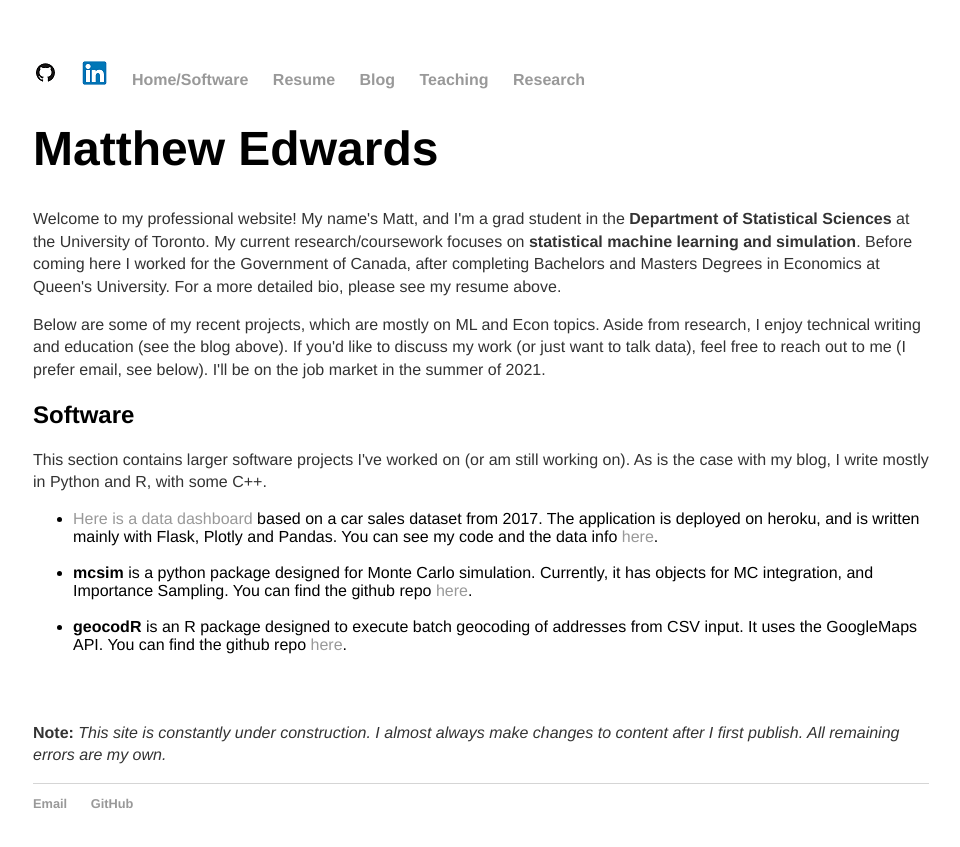
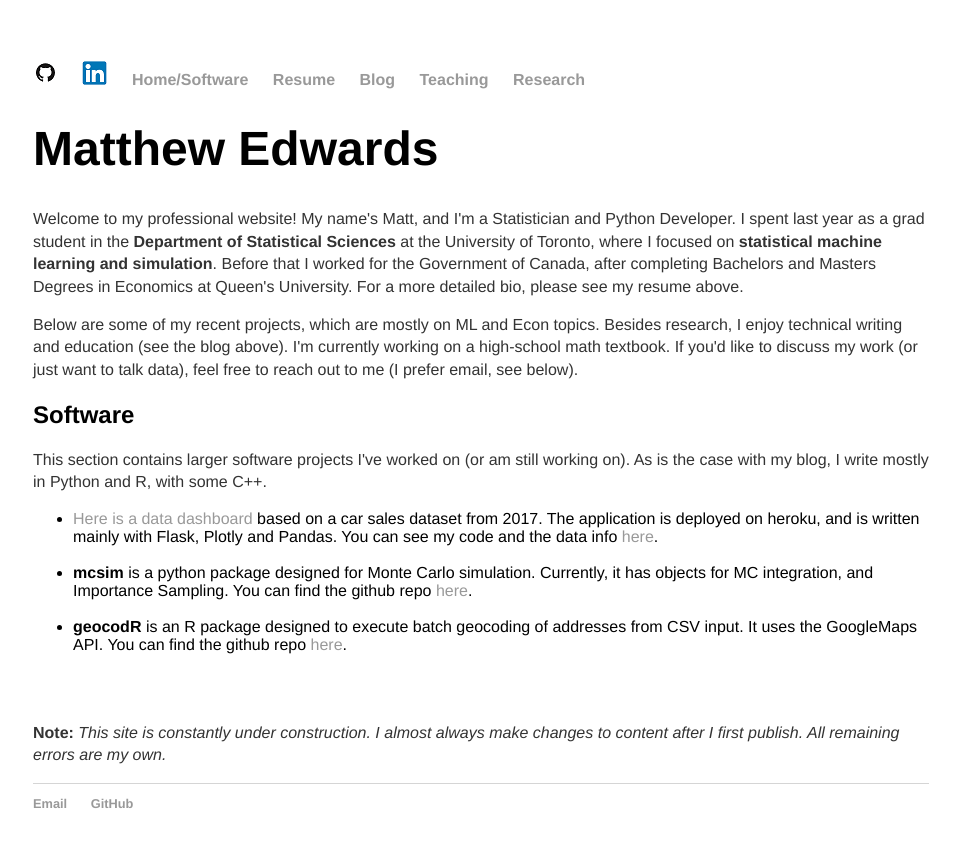
Before and after one commit to 12mre1/12mre1.github.io, a Jekyll site: the page built from index.html, in a window 1280 px wide. Shown: the top 847 px of the page, without its empty margins (159-1119 px from the left). Built offline with Jekyll 4.4.1, drawn with Linux system fonts in a browser that asks for light colours.

Commit message:
update landing page

```diff
--- a/index.html
+++ b/index.html
@@ -4,13 +4,14 @@ title: Matthew Edwards
 ---
 <div class="blurb">
 	<h1>Matthew Edwards</h1>
-	<p> Welcome to my professional website! My name's Matt, and I'm a grad student in the <b>Department of Statistical Sciences</b> at the University of Toronto.
-		My current research/coursework focuses on <b>statistical machine learning and simulation</b>. Before coming here I worked for the Government of Canada,
-		after completing Bachelors and Masters Degrees in Economics at Queen's University. For a more detailed bio, please see my resume above. </p>
+	<p> Welcome to my professional website! My name's Matt, and I'm a Statistician and Python Developer. I spent last year as a grad student in
+		the <b>Department of Statistical Sciences</b> at the University of Toronto,  where I focused on <b>statistical machine learning
+		and simulation</b>. Before that I worked for the Government of Canada, after completing Bachelors and Masters Degrees in Economics at
+		Queen's University. For a more detailed bio, please see my resume above. </p>
 
-	<p> Below are some of my recent projects, which are mostly on ML and Econ topics. Aside from research, I enjoy technical writing and education (see the blog above).
-		If you'd like to discuss my work (or just want to talk data), feel free to reach out to me (I prefer email, see below).
-		I'll be on the job market in the summer of 2021. </p>
+	<p> Below are some of my recent projects, which are mostly on ML and Econ topics. Besides research, I enjoy technical writing and education
+		(see the blog above). I'm currently working on a high-school math textbook. If you'd like to discuss my work (or just want to talk data),
+		feel free to reach out to me (I prefer email, see below). </p>
 
 
 	<h2>Software</h2>
```
